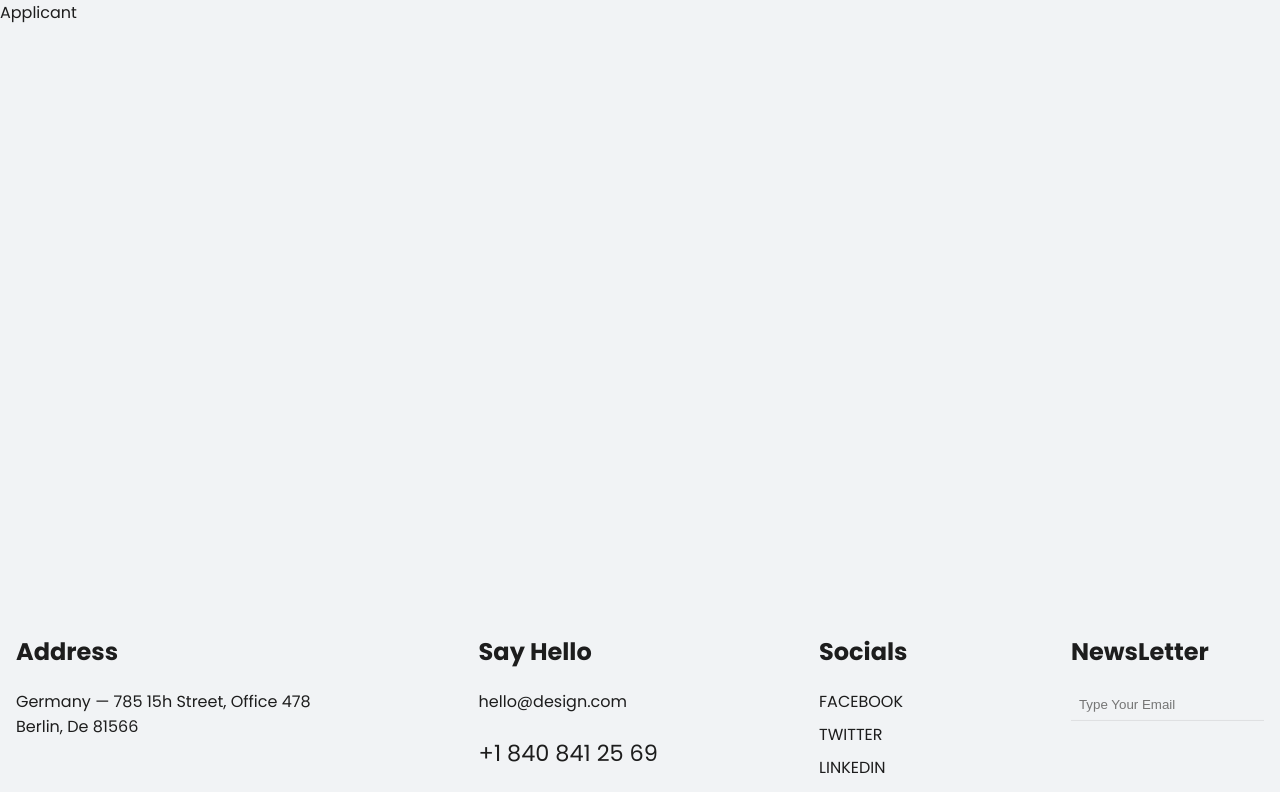
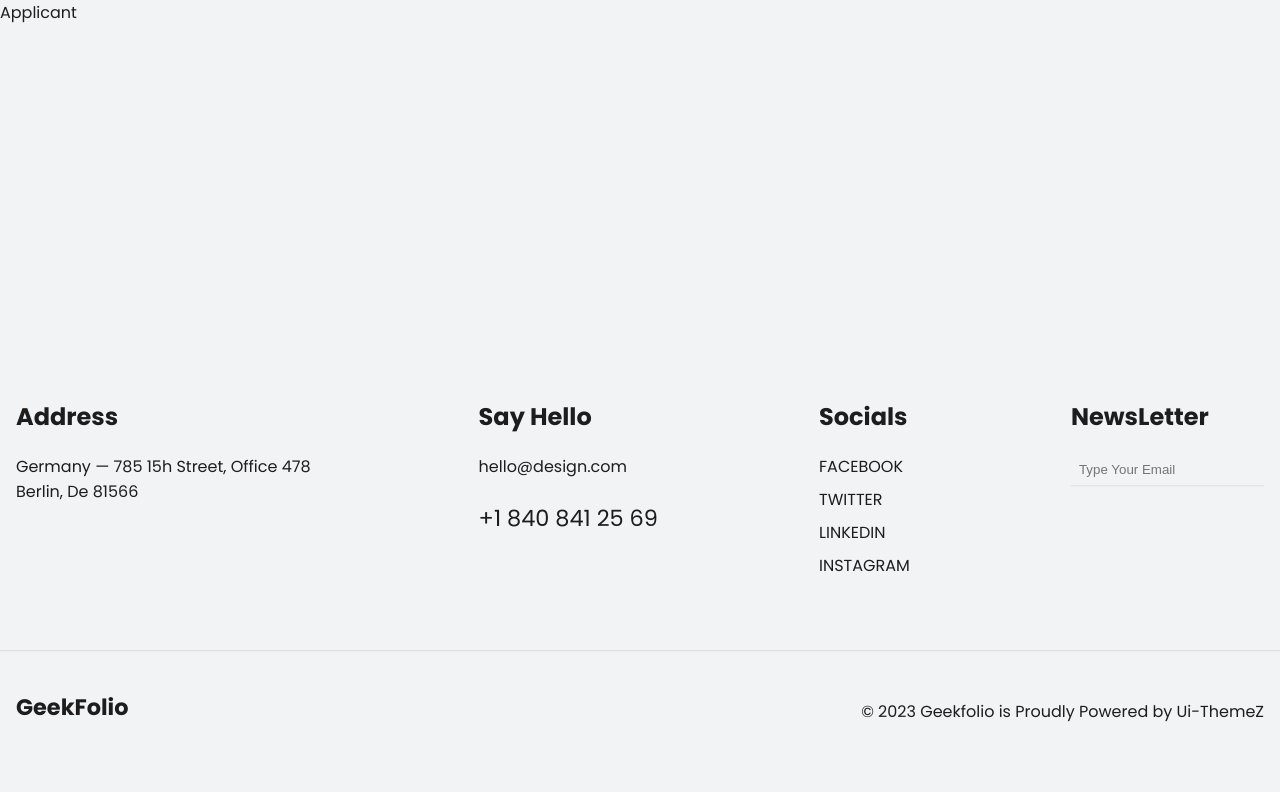
Before and after one commit to TYPESAFE-RUSTY/pro-hr-consultant, a Next.js app: page /Applicant in a window 1280 px wide. Shown: the top 792 px of the page. Built offline with nearby package versions, Linux system fonts and the light colour scheme.

Commit message:
resolved overflow issues

```diff
--- a/src/components/About.tsx
+++ b/src/components/About.tsx
@@ -2,7 +2,7 @@ import "@/styles/r_about.css"
 
 export default function About() {
     return (
-        <section id="About" className="container section-padding">
+        <section id="About" className="container section-padding" style={{ overflow: "clip" }}>
             <div className="flex align-center wrap">
                 <div className="flex place-center content" style={{ flexDirection: "column" }}>
                     <h2 className="fs-200">ABOUT US.</h2>
--- a/src/styles/footer.css
+++ b/src/styles/footer.css
@@ -6,13 +6,13 @@
 @media screen and (min-width:768px) {
     #Footer {
         transform: translateY(-80%);
-        animation: footer ease-in-out;
+        animation: footer linear;
         animation-timeline: view();
     }
 
     @keyframes footer {
         to {
-            transform: translateY(180%);
+            transform: translateY(130%);
         }
     }
 }
```
